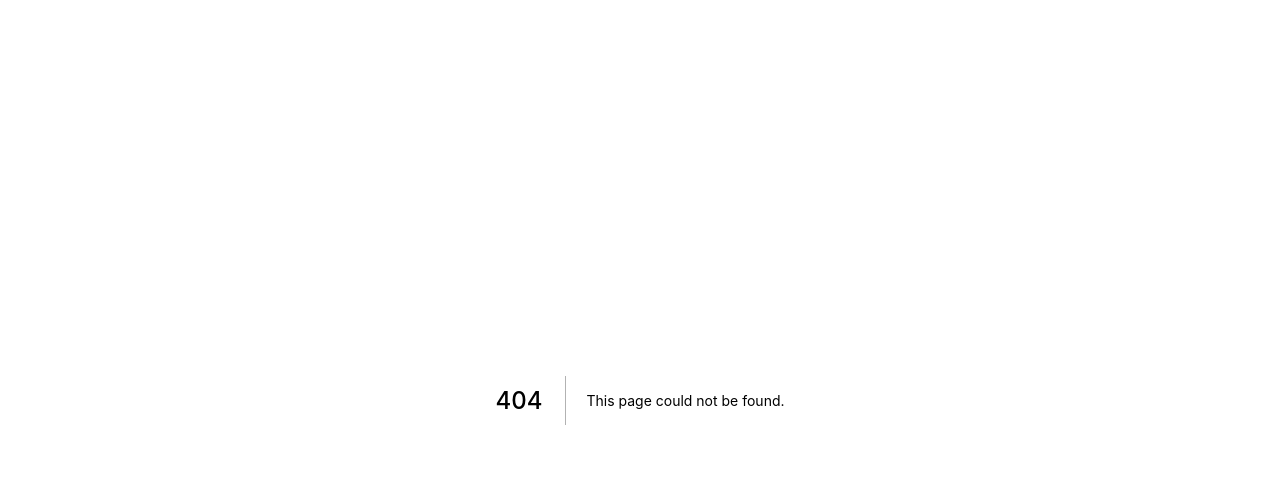
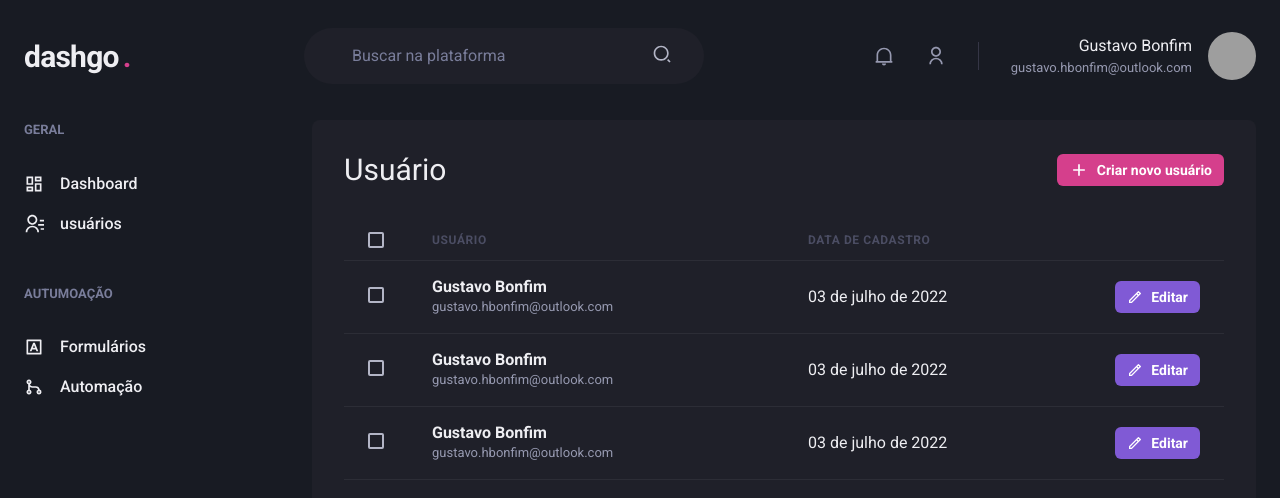
Before and after one commit to GustavoBonfimS/dashgo, a Next.js app: page /users in a window 1280 px wide. Before the commit this address had no page. Shown: the top 498 px of the page. Built offline with nearby package versions, Linux system fonts and the light colour scheme; grey boxes are pictures that could not be loaded.

Commit message:
feat: página de lista de usuários

```diff
--- /dev/null
+++ b/src/pages/users/index.tsx
@@ -0,0 +1,142 @@
+import {
+  Box,
+  Button,
+  Checkbox,
+  Flex,
+  Heading,
+  Icon,
+  Table,
+  Tbody,
+  Td,
+  Text,
+  Th,
+  Thead,
+  Tr,
+} from "@chakra-ui/react";
+import { RiAddLine, RiPencilLine } from "react-icons/ri";
+
+import { Header } from "../../components/Header";
+import { SideBar } from "../../components/Sidebar";
+
+function UserList() {
+  return (
+    <Box>
+      <Header />
+
+      <Flex w="100%" my="6" maxW={1480} mx="auto" px="6">
+        <SideBar />
+
+        <Box flex="1" borderRadius={8} bg="gray.800" p="8">
+          <Flex mb="8" justify="space-between" align="center">
+            <Heading size="lg" fontWeight="normal">
+              Usuário
+            </Heading>
+
+            <Button
+              as="a"
+              size="sm"
+              fontSize="sm"
+              colorScheme="pink"
+              leftIcon={<Icon as={RiAddLine} fontSize="20" />}
+            >
+              Criar novo usuário
+            </Button>
+          </Flex>
+
+          <Table colorScheme="whiteAlpha">
+            <Thead>
+              <Tr>
+                <Th px="6" color="gray.300" w="8">
+                  <Checkbox colorScheme="pink" />
+                </Th>
+                <Th>Usuário</Th>
+                <Th>Data de cadastro</Th>
+                <Th w="8"></Th>
+              </Tr>
+            </Thead>
+
+            <Tbody>
+              <Tr>
+                <Td px={"6"}>
+                  <Checkbox colorScheme="pink" />
+                </Td>
+                <Td>
+                  <Box>
+                    <Text fontWeight="bold">Gustavo Bonfim</Text>
+                    <Text fontSize="small" color="gray.300">
+                      gustavo.hbonfim@outlook.com
+                    </Text>
+                  </Box>
+                </Td>
+                <Td>03 de julho de 2022</Td>
+                <Td>
+                  <Button
+                    as="a"
+                    size="sm"
+                    fontSize="sm"
+                    colorScheme="purple"
+                    leftIcon={<Icon as={RiPencilLine} fontSize="16" />}
+                  >
+                    Editar
+                  </Button>
+                </Td>
+              </Tr>
+              <Tr>
+                <Td px={"6"}>
+                  <Checkbox colorScheme="pink" />
+                </Td>
+                <Td>
+                  <Box>
+                    <Text fontWeight="bold">Gustavo Bonfim</Text>
+                    <Text fontSize="small" color="gray.300">
+                      gustavo.hbonfim@outlook.com
+                    </Text>
+                  </Box>
+                </Td>
+                <Td>03 de julho de 2022</Td>
+                <Td>
+                  <Button
+                    as="a"
+                    size="sm"
+                    fontSize="sm"
+                    colorScheme="purple"
+                    leftIcon={<Icon as={RiPencilLine} fontSize="16" />}
+                  >
+                    Editar
+                  </Button>
+                </Td>
+              </Tr>
+              <Tr>
+                <Td px={"6"}>
+                  <Checkbox colorScheme="pink" />
+                </Td>
+                <Td>
+                  <Box>
+                    <Text fontWeight="bold">Gustavo Bonfim</Text>
+                    <Text fontSize="small" color="gray.300">
+                      gustavo.hbonfim@outlook.com
+                    </Text>
+                  </Box>
+                </Td>
+                <Td>03 de julho de 2022</Td>
+                <Td>
+                  <Button
+                    as="a"
+                    size="sm"
+                    fontSize="sm"
+                    colorScheme="purple"
+                    leftIcon={<Icon as={RiPencilLine} fontSize="16" />}
+                  >
+                    Editar
+                  </Button>
+                </Td>
+              </Tr>
+            </Tbody>
+          </Table>
+        </Box>
+      </Flex>
+    </Box>
+  );
+}
+
+export default UserList;
```
